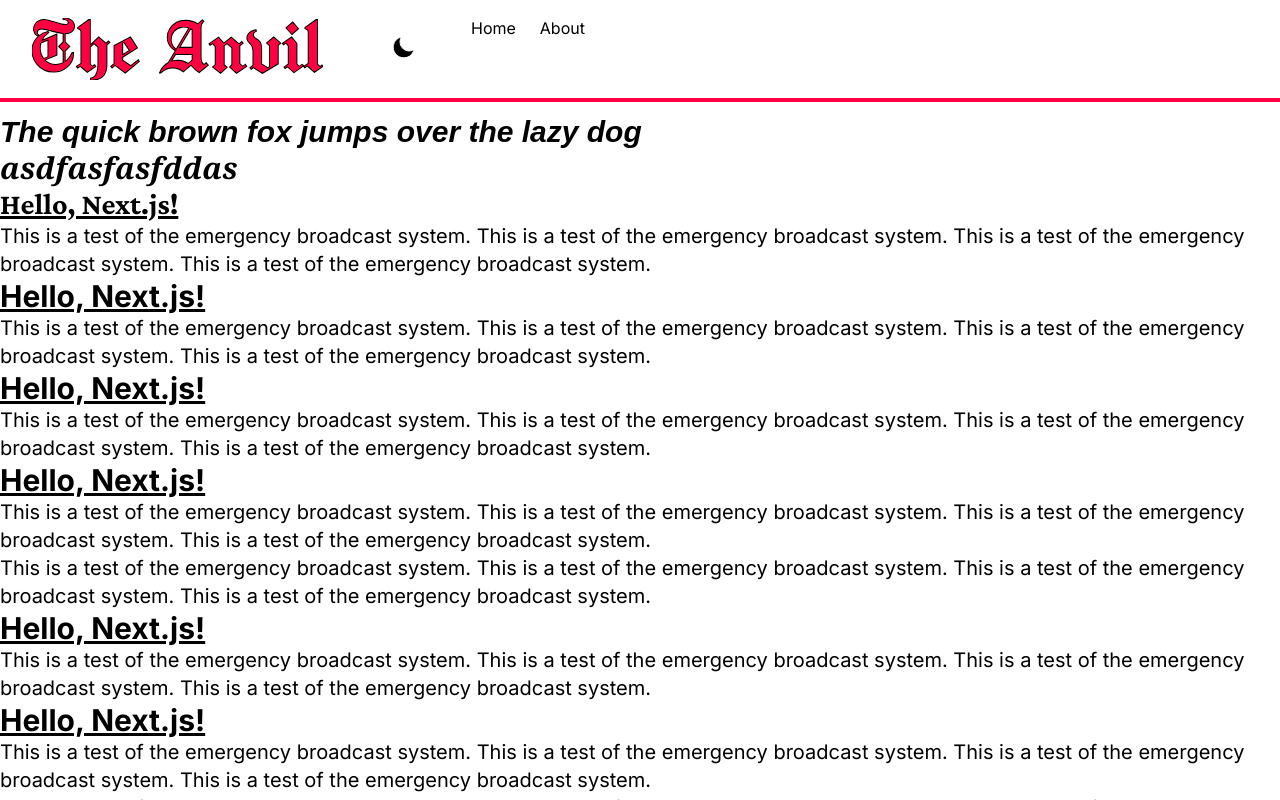
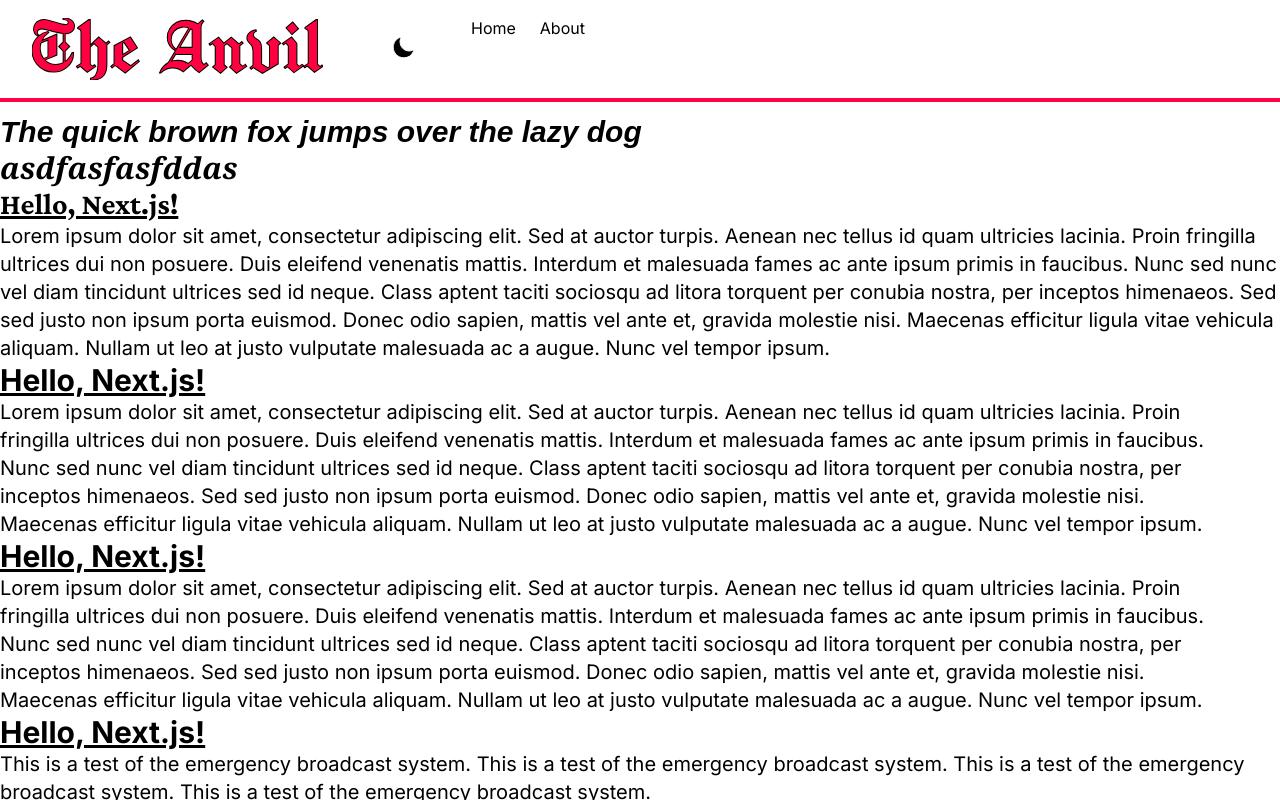
Before and after one commit to B3N101/r1, a Next.js app: page / in a window 1280 px wide. Shown: the top 800 px of the page. Built offline with nearby package versions, Linux system fonts and the light colour scheme.

Commit message:
Balancer added

```diff
--- a/app/page.tsx
+++ b/app/page.tsx
@@ -1,5 +1,6 @@
 import text from "./components/text/text";
 import italic from "./components/text/italic";
+import Balancer from "react-wrap-balancer";
 import { Crimson_Pro } from "@next/font/google";
 const crimsonPro = Crimson_Pro({
 	subsets: ["latin"],
@@ -22,30 +23,51 @@
 			</text>
 			<text>
 				<p className="text-xl">
-					This is a test of the emergency broadcast system. This is a test of
-					the emergency broadcast system. This is a test of the emergency
-					broadcast system. This is a test of the emergency broadcast system.
+					Lorem ipsum dolor sit amet, consectetur adipiscing elit. Sed at auctor
+					turpis. Aenean nec tellus id quam ultricies lacinia. Proin fringilla
+					ultrices dui non posuere. Duis eleifend venenatis mattis. Interdum et
+					malesuada fames ac ante ipsum primis in faucibus. Nunc sed nunc vel
+					diam tincidunt ultrices sed id neque. Class aptent taciti sociosqu ad
+					litora torquent per conubia nostra, per inceptos himenaeos. Sed sed
+					justo non ipsum porta euismod. Donec odio sapien, mattis vel ante et,
+					gravida molestie nisi. Maecenas efficitur ligula vitae vehicula
+					aliquam. Nullam ut leo at justo vulputate malesuada ac a augue. Nunc
+					vel tempor ipsum.
 				</p>
 			</text>
 			<text>
 				<h1 className="text-3xl font-bold underline">Hello, Next.js!</h1>
 			</text>
-			<text>
-				<p className="text-xl">
-					This is a test of the emergency broadcast system. This is a test of
-					the emergency broadcast system. This is a test of the emergency
-					broadcast system. This is a test of the emergency broadcast system.
-				</p>
+			<text className="text-xl">
+				<Balancer>
+					Lorem ipsum dolor sit amet, consectetur adipiscing elit. Sed at auctor
+					turpis. Aenean nec tellus id quam ultricies lacinia. Proin fringilla
+					ultrices dui non posuere. Duis eleifend venenatis mattis. Interdum et
+					malesuada fames ac ante ipsum primis in faucibus. Nunc sed nunc vel
+					diam tincidunt ultrices sed id neque. Class aptent taciti sociosqu ad
+					litora torquent per conubia nostra, per inceptos himenaeos. Sed sed
+					justo non ipsum porta euismod. Donec odio sapien, mattis vel ante et,
+					gravida molestie nisi. Maecenas efficitur ligula vitae vehicula
+					aliquam. Nullam ut leo at justo vulputate malesuada ac a augue. Nunc
+					vel tempor ipsum.
+				</Balancer>
 			</text>
 			<text>
 				<h1 className="text-3xl font-bold underline">Hello, Next.js!</h1>
 			</text>
-			<text>
-				<p className="text-xl">
-					This is a test of the emergency broadcast system. This is a test of
-					the emergency broadcast system. This is a test of the emergency
-					broadcast system. This is a test of the emergency broadcast system.
-				</p>
+			<text className="text-xl">
+				<Balancer>
+					Lorem ipsum dolor sit amet, consectetur adipiscing elit. Sed at auctor
+					turpis. Aenean nec tellus id quam ultricies lacinia. Proin fringilla
+					ultrices dui non posuere. Duis eleifend venenatis mattis. Interdum et
+					malesuada fames ac ante ipsum primis in faucibus. Nunc sed nunc vel
+					diam tincidunt ultrices sed id neque. Class aptent taciti sociosqu ad
+					litora torquent per conubia nostra, per inceptos himenaeos. Sed sed
+					justo non ipsum porta euismod. Donec odio sapien, mattis vel ante et,
+					gravida molestie nisi. Maecenas efficitur ligula vitae vehicula
+					aliquam. Nullam ut leo at justo vulputate malesuada ac a augue. Nunc
+					vel tempor ipsum.
+				</Balancer>
 			</text>
 			<text>
 				<h1 className="text-3xl font-bold underline">Hello, Next.js!</h1>
```
